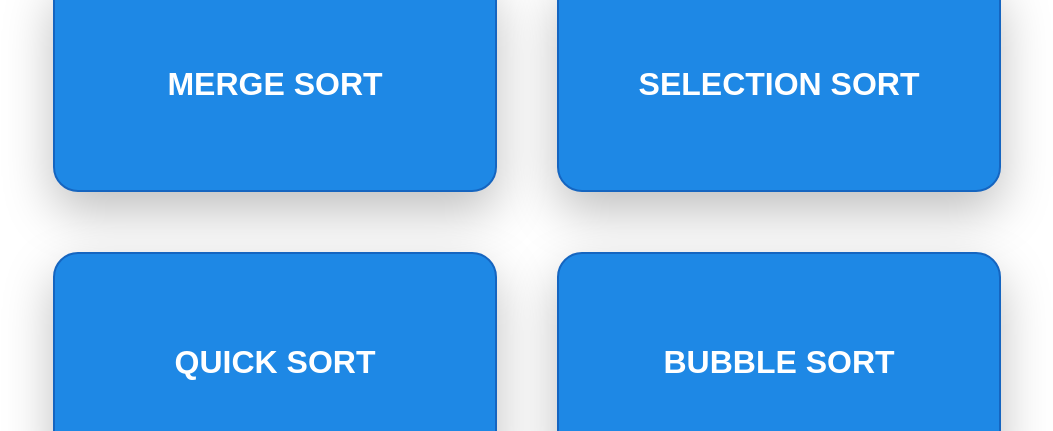
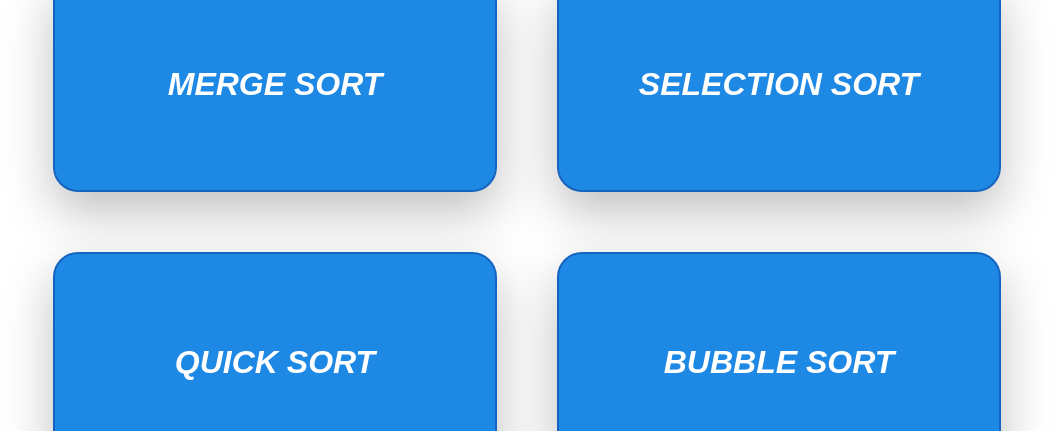
Before and after one commit to Aditya2310-dyp/Algorithm-Visualizer-pbl, a plain HTML site: page sorting.html in a window 1280 px wide. Shown: the part 154-585 px from the top of the page, without its empty margins (113-1166 px from the left). Drawn offline with Linux system fonts and the light colour scheme.

Commit message:
Update sorting.html

```diff
--- a/sorting.html
+++ b/sorting.html
@@ -70,7 +70,7 @@
         <div class="card">
             <a href="/mergesort.html">
 
-                <h2>Merge Sort</h2>
+                <h2><i>Merge Sort</i></h2>
             </a>
         </div>
 
@@ -78,7 +78,7 @@
         <div class="card">
             <a href="/selectionsort.html">
 
-                <h2>Selection Sort</h2>
+                <h2><i>Selection Sort</i></h2>
             </a>
         </div>
 
@@ -86,13 +86,13 @@
         <div class="card">
             <a href="/quicksort.html">
 
-                <h2>Quick Sort</h2>
+                <h2><i>Quick Sort</i></h2>
             </a>
         </div>
         <div class="card">
             <a href="/bubblesort.html">
 
-                <h2>Bubble Sort</h2>
+                <h2><i>Bubble Sort</i></h2>
             </a>
         </div>
     </div>
```
